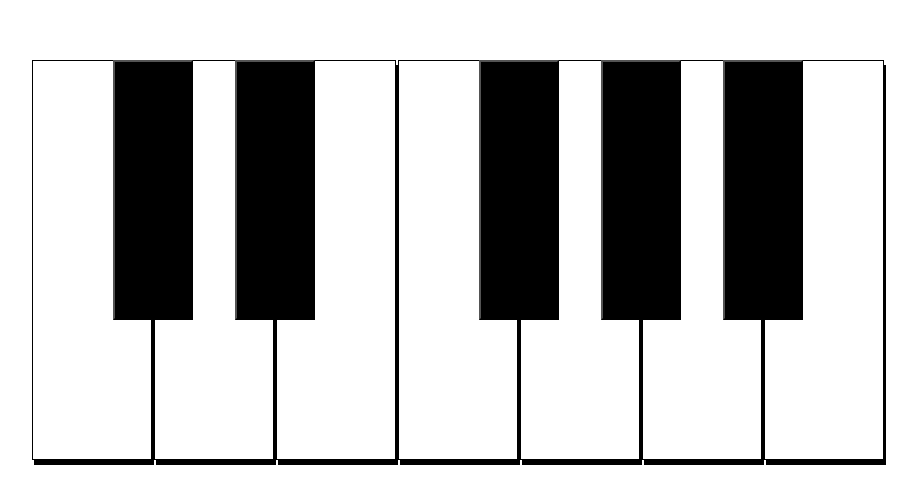
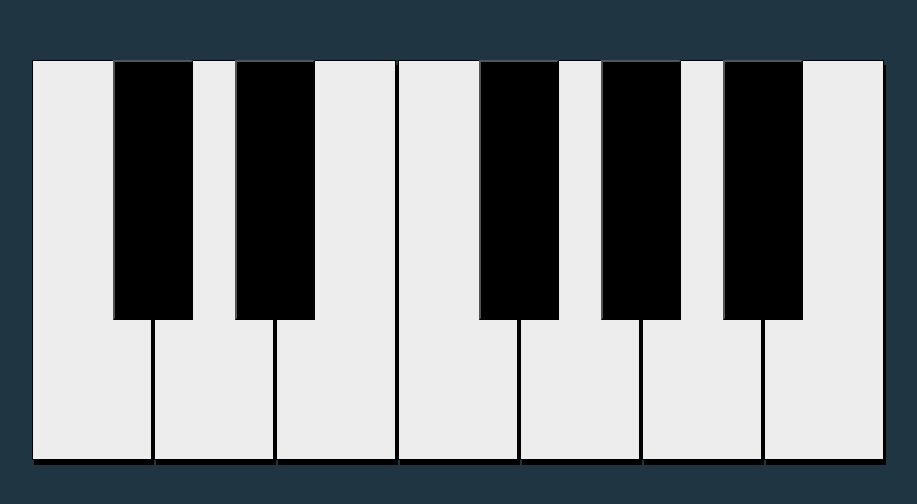
Before and after one commit to Robert-LC/KeyEasy, a React (Create React App) app in the folder ReactClient/: page / in a window 1280 px wide. Shown: the part 148-652 px from the top of the page, without its empty margins (182-1099 px from the left). Built offline with nearby package versions, Linux system fonts and the light colour scheme; the HTML template or start-up script is replaced by a standard one.

Commit message:
Styling Changes

```diff
--- /dev/null
+++ b/ReactClient/src/App.css
@@ -0,0 +1,3 @@
+body {
+    background-color: #1f3542;
+}
--- a/ReactClient/src/App.tsx
+++ b/ReactClient/src/App.tsx
@@ -1,6 +1,7 @@
 import React, { MouseEvent } from 'react';
 import { notes } from './helpers';
 import Piano from './Piano';
+import './App.css';
 
 function App() {
 
--- a/ReactClient/src/Key.tsx
+++ b/ReactClient/src/Key.tsx
@@ -1,4 +1,4 @@
-import React, { useState, MouseEvent } from 'react';
+import React, { MouseEvent } from 'react';
 import styled from 'styled-components';
 
 
@@ -38,12 +38,12 @@ const WhiteKey = styled.button`
     width: 120px;
     height: 400px;
     margin: 1px;
-    background: white;
+    background: #ededed;
     border: 1px solid black;
     box-shadow: 2px 5px;
 
     :active {
-        background: #eee;
+        background: #ccc;
     }
 `
 
```
